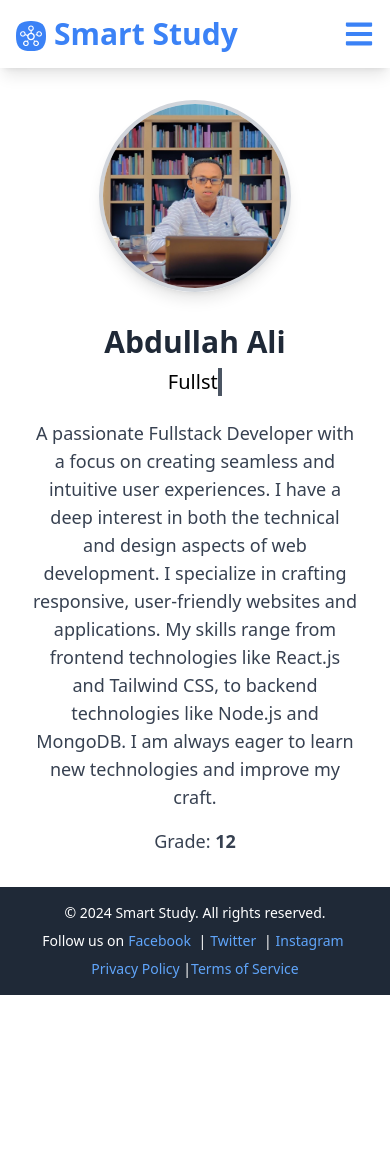
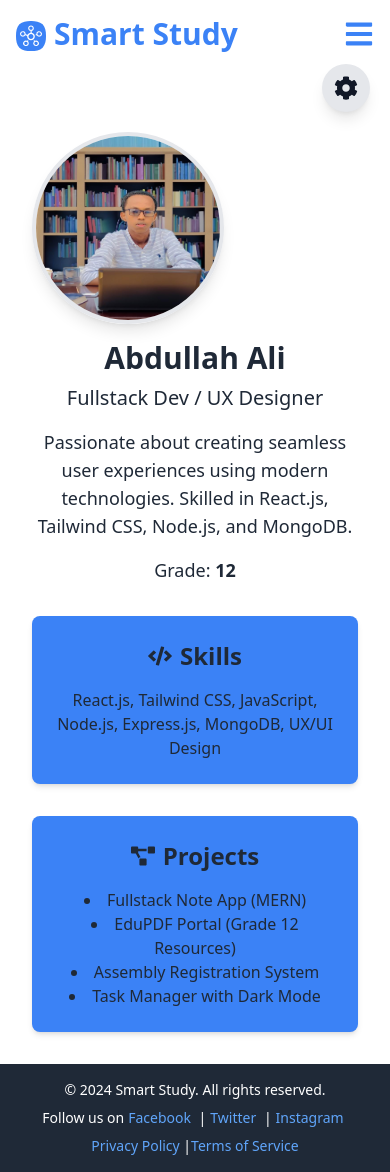
Before and after one commit to engabdullah-2024/Smart-Study, a React (Vite) app: page /dev in a window 390 px wide. Before the commit the page ends 995 px from the top, so only its background shows below. Built offline with nearby package versions, Linux system fonts and the light colour scheme.

Commit message:
updated for AboutDev

```diff
--- a/src/pages/AboutDev.jsx
+++ b/src/pages/AboutDev.jsx
@@ -1,39 +1,78 @@
-import React from 'react';
+import React, { useState } from 'react';
+import { FaSun, FaMoon, FaCog, FaCode, FaProjectDiagram } from 'react-icons/fa';
 import aniga from '../images/aniga.jpg'; // Adjust path as needed
 
 const AboutDev = () => {
+  const [theme, setTheme] = useState('white');
+  const [showSettings, setShowSettings] = useState(false);
+
+  const themes = ['dark', 'white', 'blue', 'pink', 'red'];
+
+  const toggleTheme = (selectedTheme) => {
+    setTheme(selectedTheme);
+  };
+
+  const themeClasses = {
+    dark: 'bg-gray-900 text-white border-gray-600',
+    white: 'bg-white text-gray-800 border-gray-300',
+    blue: 'bg-blue-500 text-white border-blue-700',
+    pink: 'bg-pink-500 text-white border-pink-700',
+    red: 'bg-red-500 text-white border-red-700',
+  };
+
   return (
-    <div className="flex flex-col md:flex-row items-center justify-center p-8 space-y-8 md:space-y-0">
-      {/* Developer Image */}
-      <div className="flex-shrink-0">
-        <img
-          src={aniga} // Using the imported image
-          alt="Abdullah Ali"
-          className="w-48 h-48 rounded-full border-4 border-gray-300 shadow-lg animate-slideInLeft"
-        />
+    <div className={`flex flex-col items-center justify-center p-8 space-y-8 ${themeClasses[theme]} min-h-screen`}>
+      {/* Theme Settings Button */}
+      <div className="absolute top-16 right-5 flex items-center space-x-3">
+        <button
+          onClick={() => setShowSettings(!showSettings)}
+          className="p-3 rounded-full bg-gray-200 dark:bg-gray-800 shadow-lg">
+          <FaCog className="text-gray-900 dark:text-white" size={24} />
+        </button>
+
+        {showSettings && (
+          <div className="flex flex-col bg-white p-3 rounded-lg shadow-lg">
+            <h3 className="text-gray-900 font-semibold mb-2">Choose Theme:</h3>
+            <div className="flex space-x-2">
+              {themes.map((t) => (
+                <button
+                  key={t}
+                  className={`w-8 h-8 rounded-full ${themeClasses[t]}`}
+                  onClick={() => toggleTheme(t)}
+                />
+              ))}
+            </div>
+          </div>
+        )}
       </div>
 
       {/* Developer Info */}
-      <div className="text-center md:text-left md:ml-8 animate-slideInRight">
-        <h2 className="text-3xl font-semibold text-gray-800">Abdullah Ali</h2>
+      <div className="text-center">
+        <img src={aniga} alt="Abdullah Ali" className="w-48 h-48 rounded-full border-4 shadow-lg" />
+        <h2 className="text-3xl font-semibold mt-4">Abdullah Ali</h2>
+        <h3 className="text-xl mt-2">Fullstack Dev / UX Designer</h3>
+        <p className="text-lg mt-4 max-w-lg mx-auto">
+          Passionate about creating seamless user experiences using modern technologies. Skilled in React.js, Tailwind CSS, Node.js, and MongoDB.
+        </p>
+        <p className="text-lg mt-4">Grade: <span className="font-semibold">12</span></p>
+      </div>
 
-        {/* Typing and Deleting Effect for Title */}
-        <h3 className="text-xl mt-2">
-          <span className="inline-block overflow-hidden border-r-4 border-gray-600 animate-typingAndDeleting whitespace-nowrap">
-            Fullstack Dev / UX Designer
-          </span>
-        </h3>
+      {/* Skills Section */}
+      <section className="text-center w-full max-w-2xl p-6 bg-blue-500 dark:bg-gray-800 rounded-lg shadow-md">
+        <h3 className="text-2xl font-semibold mb-4 flex items-center justify-center"><FaCode className="mr-2" /> Skills</h3>
+        <p>React.js, Tailwind CSS, JavaScript, Node.js, Express.js, MongoDB, UX/UI Design</p>
+      </section>
 
-        <p className="text-lg text-gray-700 mt-4 max-w-lg mx-auto md:mx-0">
-          A passionate Fullstack Developer with a focus on creating seamless and intuitive user experiences. I have a deep
-          interest in both the technical and design aspects of web development. I specialize in crafting responsive, user-friendly
-          websites and applications. My skills range from frontend technologies like React.js and Tailwind CSS, to backend
-          technologies like Node.js and MongoDB. I am always eager to learn new technologies and improve my craft.
-        </p>
-        <p className="text-lg text-gray-700 mt-4">
-          Grade: <span className="font-semibold">12</span>
-        </p>
-      </div>
+      {/* Projects Section */}
+      <section className="text-center w-full max-w-2xl p-6 bg-blue-500 dark:bg-gray-800 rounded-lg shadow-md">
+        <h3 className="text-2xl font-semibold mb-4 flex items-center justify-center"><FaProjectDiagram className="mr-2" /> Projects</h3>
+        <ul className="list-disc list-inside">
+          <li>Fullstack Note App (MERN)</li>
+          <li>EduPDF Portal (Grade 12 Resources)</li>
+          <li>Assembly Registration System</li>
+          <li>Task Manager with Dark Mode</li>
+        </ul>
+      </section>
     </div>
   );
 };
--- a/src/pages/HomePage.jsx
+++ b/src/pages/HomePage.jsx
@@ -10,6 +10,7 @@ import Business from '../images/Business.jpg';
 import Taariikh from '../images/Taariikh.jpg';
 import Somali from '../images/Somali.jpg';
 import Bio from '../images/Bio.jpg';
+import { FaRegPlayCircle } from "react-icons/fa";
 
 const HomePage = () => {
   const [selectedSubject, setSelectedSubject] = useState(null); // Track clicked subject
@@ -97,7 +98,10 @@ const HomePage = () => {
         <Link to="eight"> <h1>8aad</h1></Link>
       </div>
       <div className='text-center'>
-       <Link to="/resources"> <button className='bg-blue-500 text-white text-2xl font-bold p-2 rounded-lg hover:bg-blue-600'>Watch Now</button></Link>
+
+       <Link to="/resources"> <button className='bg-blue-500 text-white text-2xl font-bold p-2 rounded-lg hover:bg-blue-600'>Watch Now
+       <FaRegPlayCircle />
+        </button></Link>
       </div>
 
       {/* Subjects Section */}
--- a/src/pages/Resources.jsx
+++ b/src/pages/Resources.jsx
@@ -53,6 +53,7 @@ const subjects = [
         chapter: "Chapter 1",
         lessons: [
           { lesson: "Lesson 1", videoId: "https://youtu.be/S3F2vcdJhWI?list=PLLa-YJ9_J0GiVCezQ6k6hEMaji2tlgDft" },
+          { lesson: "Lesson 2", videoId: "https://youtu.be/Su5EGdViEyQ" },
 
         ],
       },
```
